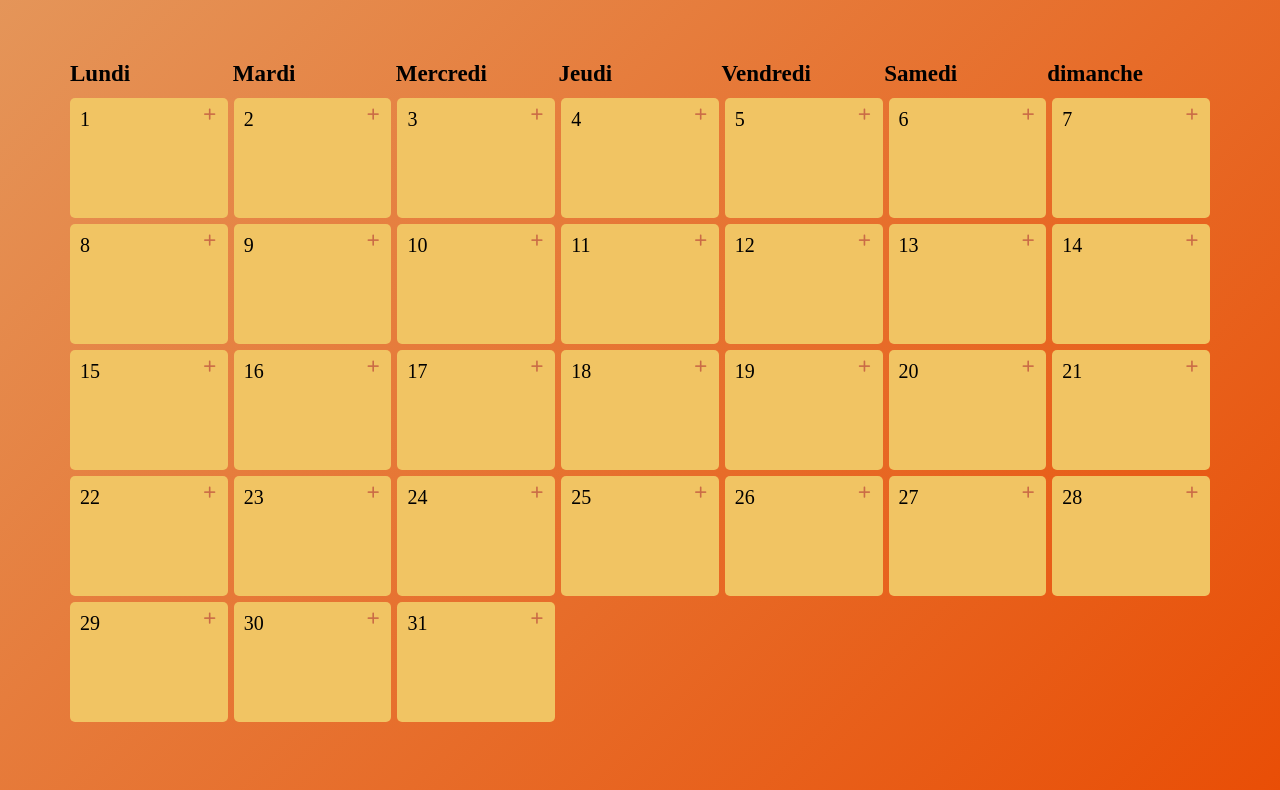
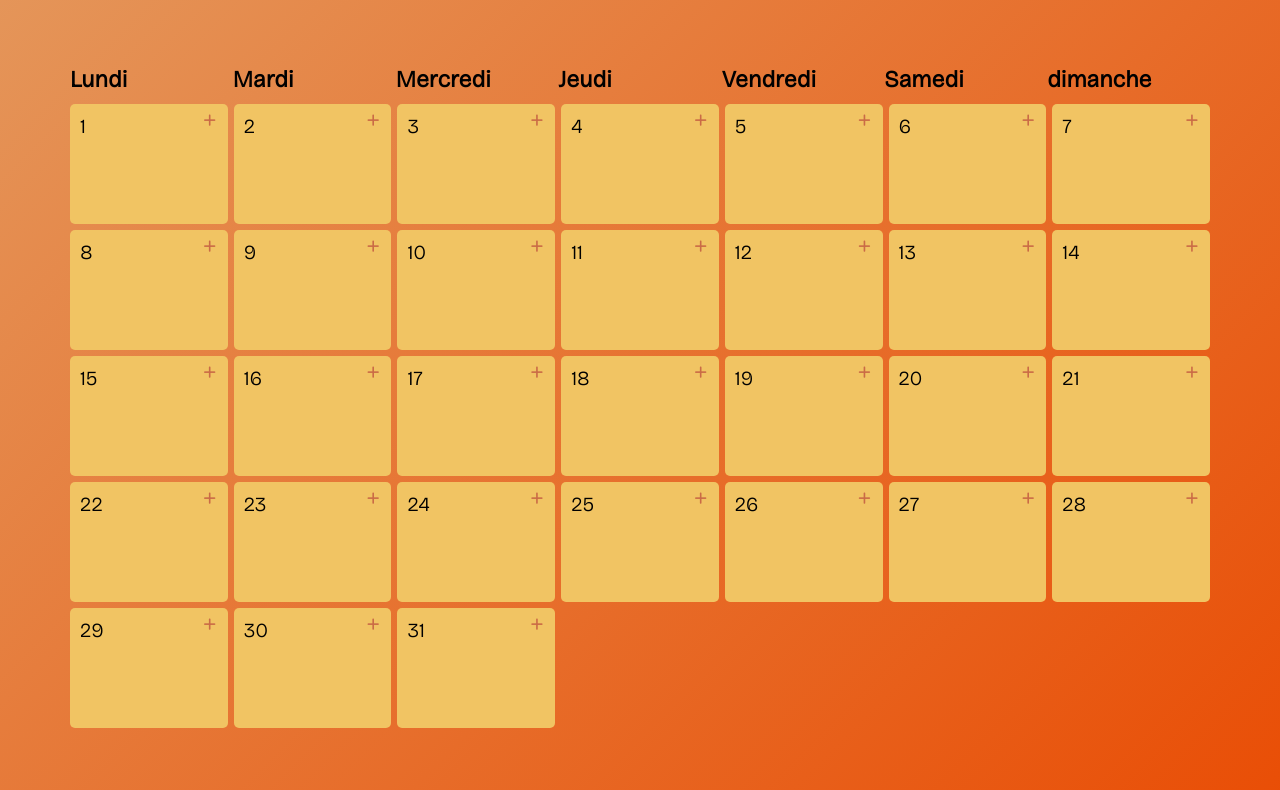
Before and after one commit to abdessamadelouarrag/PlanificationDesReservations, a plain HTML site: page index.html in a window 1280 px wide. Shown: the part 174-964 px from the top of the page. Drawn offline with Linux system fonts and the light colour scheme; the site is published under a folder, as on GitHub Pages, so addresses that start at the root find nothing.

Commit message:
fix probleme fonts

```diff
--- a/css/style.css
+++ b/css/style.css
@@ -6,7 +6,7 @@
 
 @font-face {
     font-family: MyFont;
-    src: url(/fonts/BricolageGrotesque-Light.ttf);
+    src: url(../fonts/BricolageGrotesque-Light.ttf);
 }
 
 body {
```
